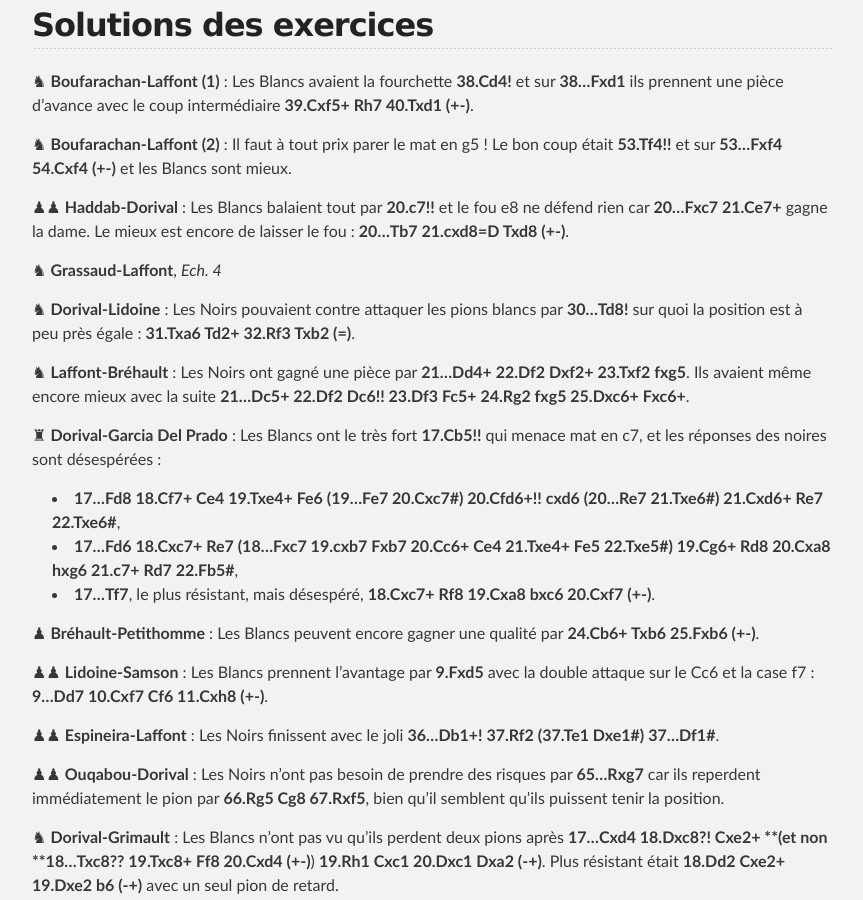
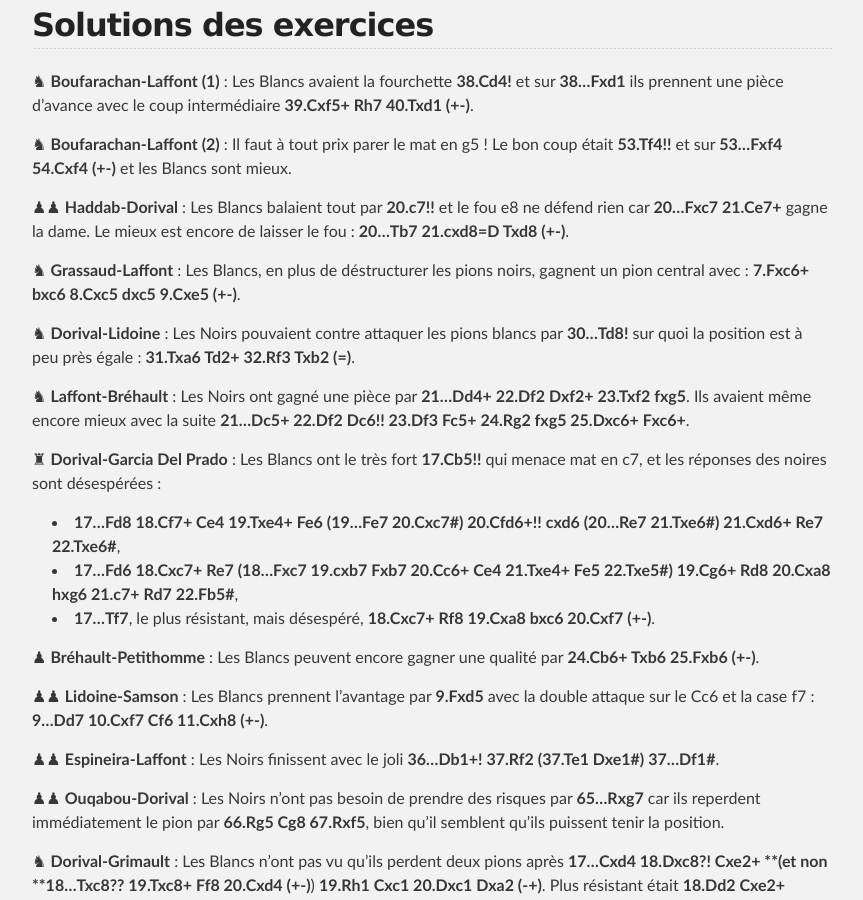
Before and after one commit to echiquier-villeneuve-tolosane/echiquier-villeneuve-tolosane.github.io, a Jekyll site: the page built from exercices.md, in a window 1280 px wide and 900 px high, scrolled down 15054 px. Shown: the whole window, without its empty margins (208-1071 px from the left). Built offline with Jekyll 4.4.1, drawn with Linux system fonts in a browser that asks for light colours; nearby versions of some CDN libraries.

Commit message:
Updated exercices.md

```diff
--- a/exercices.md
+++ b/exercices.md
@@ -238,7 +238,8 @@ Il faut à tout prix parer le mat en g5 ! Le bon coup était **53.Tf4!!** et sur
 &#9823;&#9823;  **Haddab-Dorival** :
 Les Blancs balaient tout par **20.c7!!** et le fou e8 ne défend rien car **20...Fxc7 21.Ce7+** gagne la dame. Le mieux est encore de laisser le fou : **20...Tb7 21.cxd8=D Txd8 (+-)**.
 
-&#9822;  **Grassaud-Laffont**, _Ech. 4_
+&#9822;  **Grassaud-Laffont** :
+Les Blancs, en plus de déstructurer les pions noirs, gagnent un pion central avec : **7.Fxc6+ bxc6 8.Cxc5 dxc5 9.Cxe5 (+-)**.
 
 &#9822;  **Dorival-Lidoine** :
 Les Noirs pouvaient contre attaquer les pions blancs par **30...Td8!** sur quoi la position est à peu près égale : **31.Txa6 Td2+ 32.Rf3 Txb2 (=)**.
```
